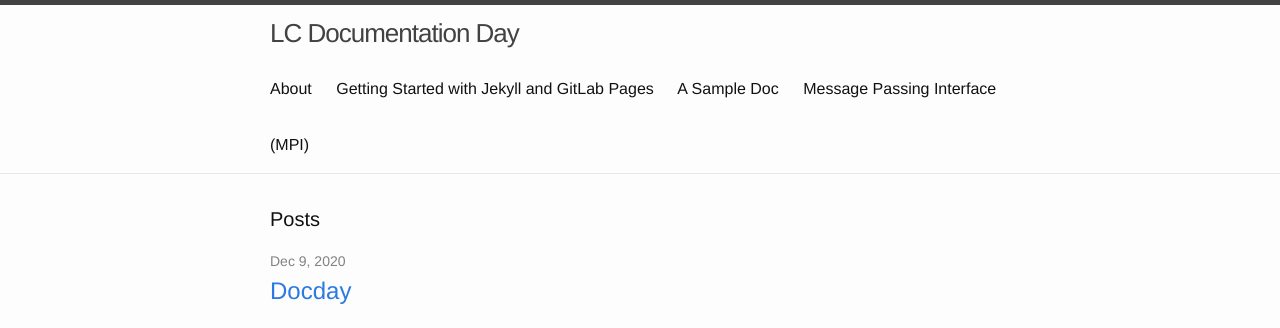
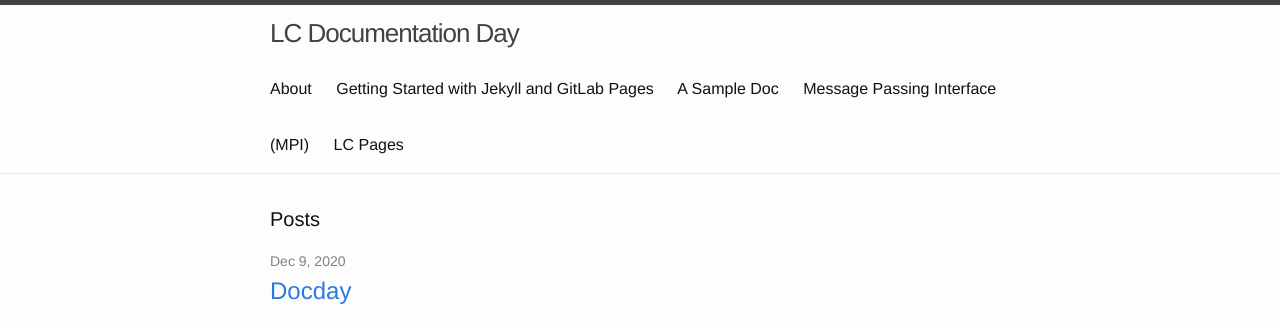
Before and after one commit to LLNL/HPC-Tutorials, a Jekyll site: the page built from index.html, in a window 1280 px wide. Shown: the top 328 px of the page. Built offline with Jekyll 4.4.1, drawn with Linux system fonts in a browser that asks for light colours.

Commit message:
Tweak header to try to fix hrefs

```diff
--- a/_includes/header.html
+++ b/_includes/header.html
@@ -16,9 +16,10 @@
       <div class="trigger">
         {% for my_page in site.pages %}
           {% if my_page.title %}
-          <a class="page-link" href="{{ my_page.url | prepend: site.baseurl }}.html">{{ my_page.title }}</a>
+          <a class="page-link" href="{{ my_page.url | prepend: site.baseurl }}">{{ my_page.title }}</a>
           {% endif %}
         {% endfor %}
+        <a class="page-link" href="{{ site.baseurl }}/pages/">LC Pages</a>
       </div>
     </nav>
 
```
